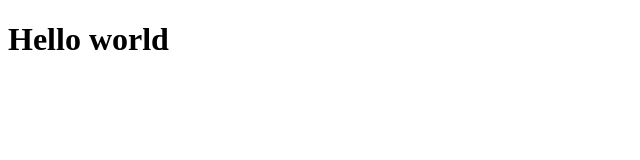
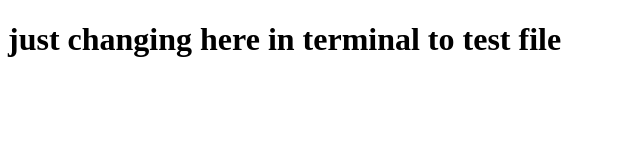
Before and after one commit to Drsultanali/BootCamp2020Sample, a plain HTML site: page index.html in a window 1280 px wide. Shown: the whole page, without its empty margins (0-640 px from the left). Drawn offline with Linux system fonts and the light colour scheme.

Commit message:
Hello there, i am testing my first ever java file

```diff
--- a/index.html
+++ b/index.html
@@ -6,6 +6,8 @@
     <title>Document</title>
 </head>
 <body>
-    <h1>Hello world</h1>
+    <h1>just changing here in terminal to test file </h1>
+<ul>
+</ul>
 </body>
 </html>
```
